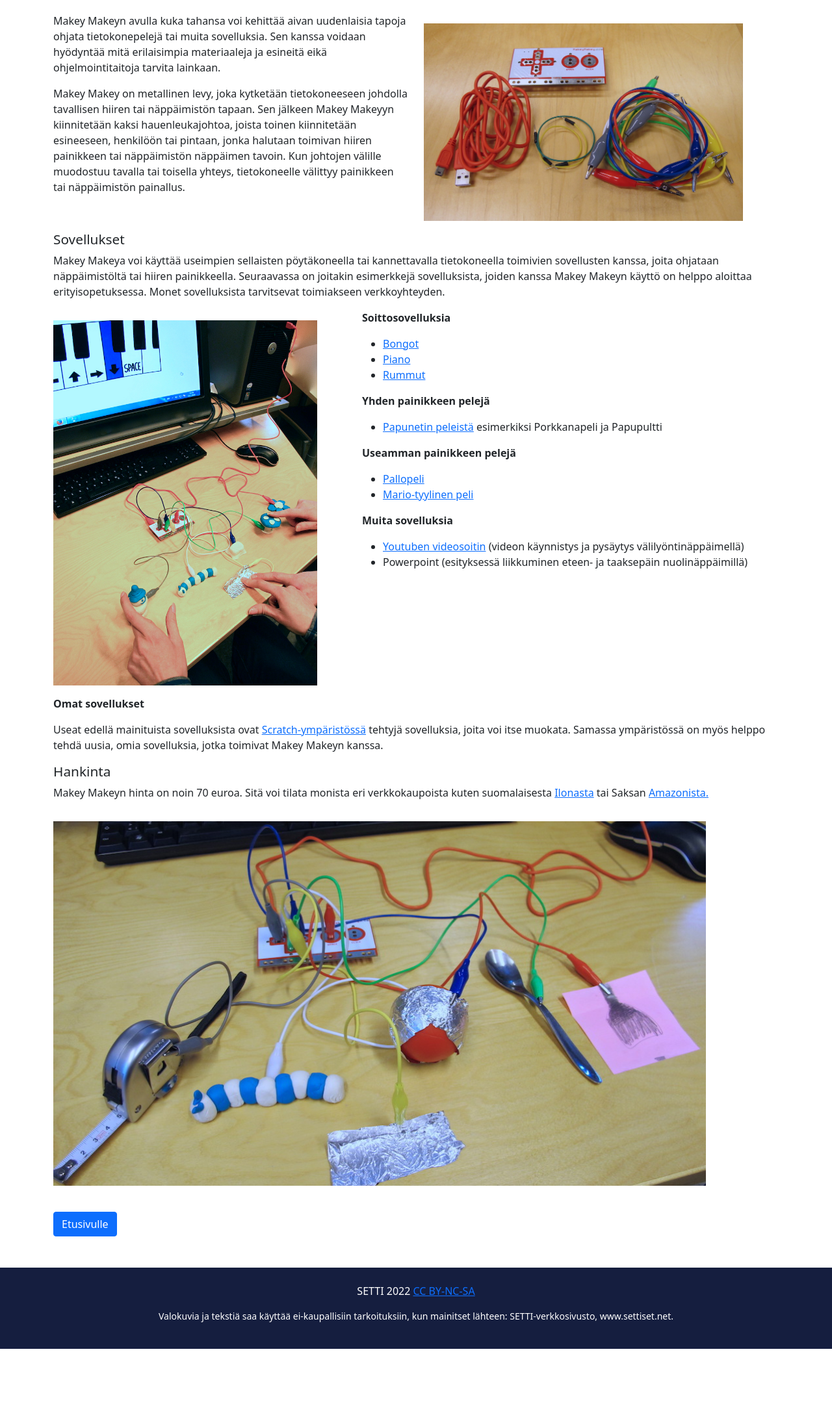
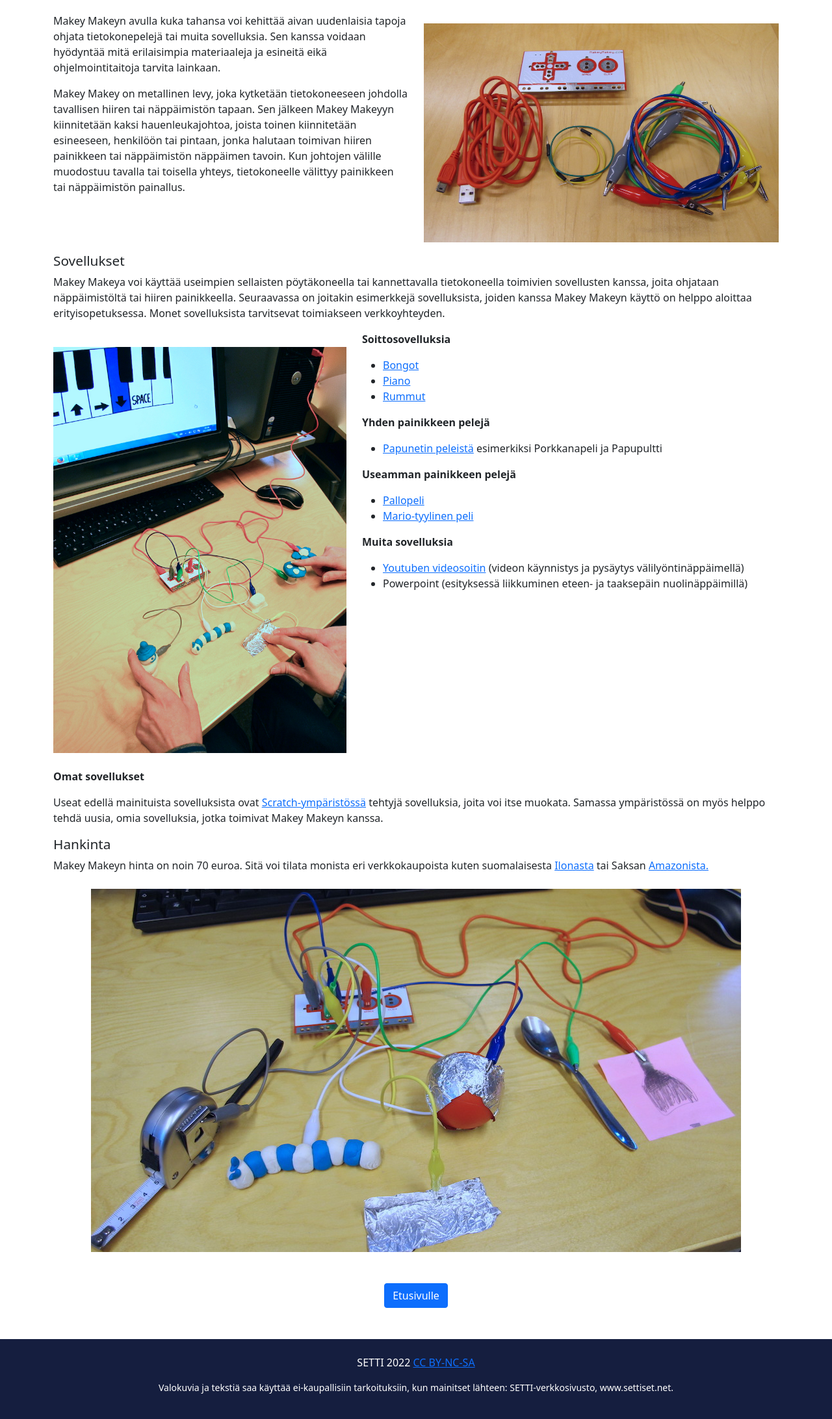
Before and after one commit to settiset/settiset.github.io, a plain HTML site: page makeymakey.html in a window 1280 px wide. Shown: the part 322-2506 px from the top of the page at 65% size. Before the commit the page ends 2398 px from the top, so only its background shows below. Drawn offline with nearby package versions, Linux system fonts and the light colour scheme.

Commit message:
Add files via upload

```diff
--- a/makeymakey.html
+++ b/makeymakey.html
@@ -35,7 +35,7 @@
       </p>
     </div>
     <div class="col-lg-6">
-      <img src="./images/mm_osat.jpg" class="vaaka_img float-right mt-3 mb-3" alt="..."/>
+      <img src="./images/mm_osat.jpg" class="text_img img-fluid my-3 float-end" alt="..."/>
     </div>
   </div>
 
@@ -53,7 +53,7 @@
   </div>
   <div class="row">
     <div class="col-lg-5">
-      <img src="./images/mm_pelaamassa.jpg" class="vaaka_img float-right mt-3 mb-3" alt="..."/>
+      <img src="./images/mm_pelaamassa.jpg" class="text_img img-fluid my-4 float-start" alt="..."/>
     </div>
     <div class="col-lg-7">
       <p class="stitle">Soittosovelluksia</p>
@@ -91,10 +91,10 @@
         verkkokaupoista kuten suomalaisesta <a href="https://verkkokauppa.ilonait.fi/">Ilonasta</a>
         tai Saksan <a href="https://www.amazon.de/"> Amazonista.</a>
       </p>
-      <img src="./images/mm_valineita.jpg" class="vaaka_img float-right mt-3 mb-3" alt="..."/>
+      <img src="./images/mm_valineita.jpg" class="text_img img-fluid my-4 mx-auto d-block" alt="..."/>
     </div>
   </div>
-  <div>
+  <div class="text-center">
     <a href="./index.html" class="btn btn-primary mt-4">Etusivulle</a>
   </div>
 </div>
--- a/style.css
+++ b/style.css
@@ -2,13 +2,10 @@ h3 {
   font-size: 130%;
 }
 
-  .vaaka_img {
-    width: 90%;
+.text_img {
+    /* width: 90%; */
   }
 
-  .pysty_img {
-    width: 90%;
-  }
 
   .stitle {
     font-weight: bold;
```
Also changed, not shown: etekstiilit.html (+4 -4 lines), tutkimus.html (+2 -2 lines).
